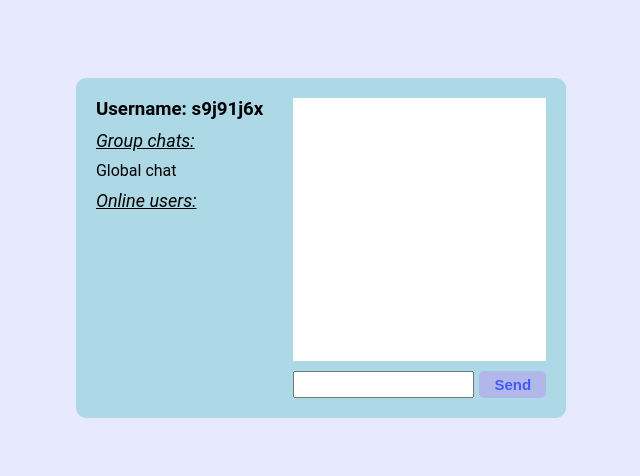
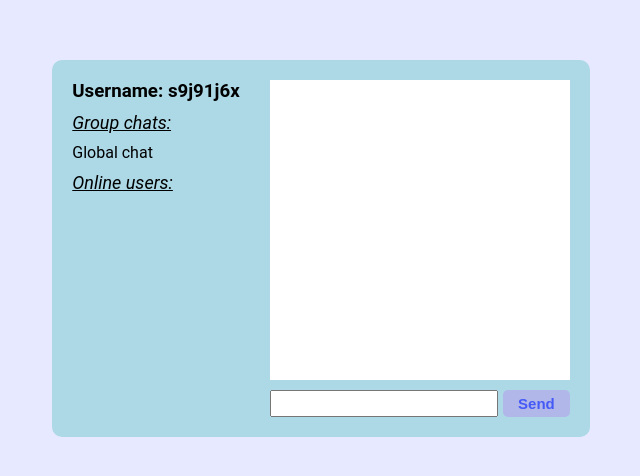
Before and after one commit to Rilenze/chat-app, a website: page public/html/chat.html in a window 1280 px wide. Shown: the part 172-648 px from the top of the page, without its empty margins (319-959 px from the left). Drawn offline with nearby package versions, Linux system fonts and the light colour scheme; no server answers.

Commit message:
Scrolling fixed

```diff
--- a/public/css/chat.css
+++ b/public/css/chat.css
@@ -31,14 +31,14 @@ body {
     padding-right: 10px;
     margin-right: 20px;
     overflow-y: scroll;
-    max-height: 250px;
+    max-height: 300px;
 }
 
 #main {
     display: flex;
     flex-direction: column;
-    max-width: 300px;
-    min-height: 300px;
+
+
 }
 
 #message-container {
@@ -47,6 +47,10 @@ body {
 	overflow-y: scroll;
     background: #fff;
     margin-bottom: 10px;
+    max-height: 300px;
+    min-height: 300px;
+    max-width: 300px;
+    min-width: 300px;
 }
 
 .message {
@@ -137,5 +141,6 @@ a:hover {
         padding-right: 0px;
         margin-right: 0px;
         margin-bottom: 10px;
+        max-height: 200px;
     }
 }
```
